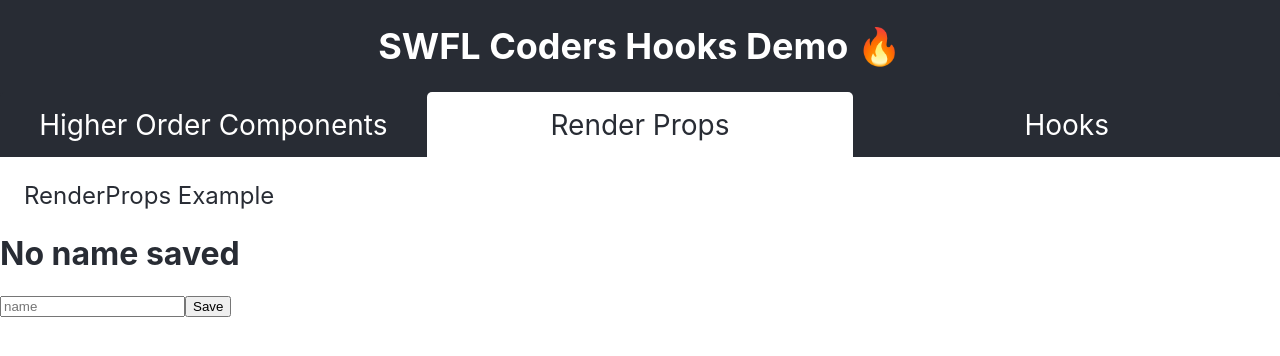
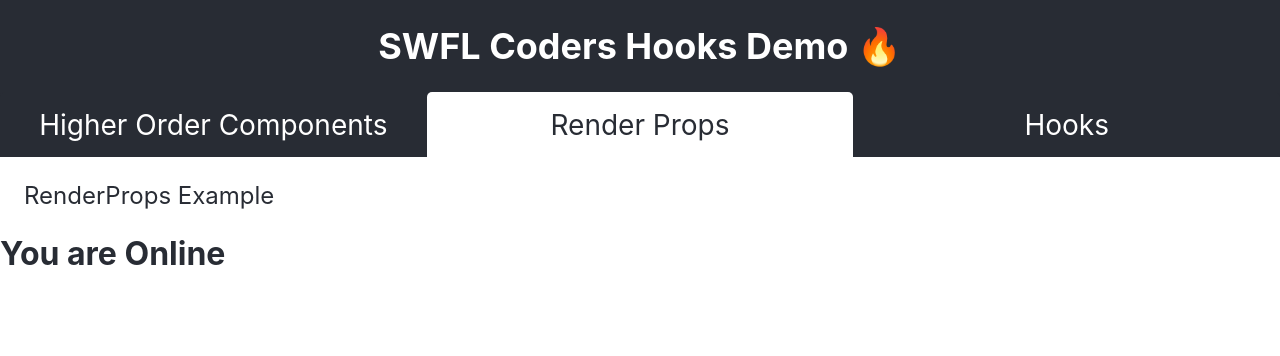
Before and after one commit to Casey1449/swfc-hooks-demo, a React (Create React App) app: page /RenderPropsExample in a window 1280 px wide. Shown: the top 356 px of the page. Built offline with nearby package versions, Linux system fonts and the light colour scheme.

Commit message:
change example to onlineStatus

```diff
--- /dev/null
+++ b/src/pages/HocExample/ChatButton.js
@@ -0,0 +1,12 @@
+import React from 'react';
+import withOnlineStatus from './withOnlineStatus';
+
+function ChatButton({ isOnline }) {
+  return (
+    <div>
+      <h1>You are {isOnline ? 'Online' : 'Offline'}</h1>
+    </div>
+  );
+}
+
+export default withOnlineStatus(ChatButton);
--- a/src/pages/HocExample/Form.js
+++ b/src/pages/HocExample/Form.js
@@ -3,36 +3,22 @@ import withLocalStorage from './withLocalStorage';
 
 class Form extends Component {
   state = {
-    displayName: '',
-    name: '',
+    sortBy: '',
   };
 
-  componentDidMount = () => {
-    const storedName = this.props.fetchItem('hocName');
-    if (storedName) {
-      this.setState({ displayName: storedName });
-    }
-  };
-
-  handleNameUpdate = e => this.setState({ name: e.target.value });
-
-  saveName = () => {
-    this.setState({ displayName: this.state.name });
-    this.props.saveItem('hocName', this.state.name);
-  };
+  handleChange = e => this.setState({ sortBy: e.target.value });
 
   render() {
-    const { displayName } = this.state;
     return (
-      <div>
-        <h1>{displayName ? `Hi ${displayName}!` : 'No name saved'}</h1>
-        <input
-          type="text"
-          onChange={this.handleNameUpdate}
-          placeholder="name"
-        />
-        <button onClick={this.saveName}>Save</button>
-      </div>
+      <>
+        <div id="txtboxLabel">Sort by</div>
+        <select value={this.state.sortBy} onChange={this.handleChange}>
+          <option value="grapefruit">Grapefruit</option>
+          <option value="lime">Lime</option>
+          <option value="coconut">Coconut</option>
+          <option value="mango">Mango</option>
+        </select>
+      </>
     );
   }
 }
--- a/src/pages/HocExample/index.js
+++ b/src/pages/HocExample/index.js
@@ -1,9 +1,9 @@
 import React from 'react';
-import Form from './Form';
+import ChatButton from './ChatButton';
 
 export default () => (
   <div>
     <h2 className="header">Higher Order Components Example</h2>
-    <Form />
+    <ChatButton />
   </div>
 );
--- a/src/pages/HocExample/withLocalStorage.js
+++ b/src/pages/HocExample/withLocalStorage.js
@@ -2,6 +2,10 @@ import React, { Component } from 'react';
 
 function withLocalStorage(WrappedComponent) {
   class HOC extends Component {
+    state = {
+      value: this.props.initialValue,
+    };
+
     fetchItem = key => localStorage.getItem(key);
 
     saveItem = (key, data) => localStorage.setItem(key, data);
--- /dev/null
+++ b/src/pages/HocExample/withOnlineStatus.js
@@ -0,0 +1,38 @@
+import React, { Component } from 'react';
+
+function HOC(WrappedComponent) {
+  class withOnlineStatus extends Component {
+    initialStatus =
+      window &&
+      window.navigator !== 'undefined' &&
+      typeof window.navigator.onLine === 'boolean'
+        ? window.navigator.onLine
+        : true;
+
+    state = {
+      isOnline: this.initialStatus,
+    };
+
+    componentDidMount() {
+      window.addEventListener('online', this.setOnline);
+      window.addEventListener('offline', this.setOffline);
+    }
+
+    setOnline = () => this.setState({ isOnline: true });
+
+    setOffline = () => this.setState({ isOnline: false });
+
+    componentWillUnmount() {
+      window.removeEventListener('online', this.setOnline);
+      window.removeEventListener('offline', this.setOffline);
+    }
+
+    render() {
+      return <WrappedComponent isOnline={this.state.isOnline} />;
+    }
+  }
+
+  return withOnlineStatus;
+}
+
+export default HOC;
--- /dev/null
+++ b/src/pages/HooksExample/ChatButton.js
@@ -0,0 +1,13 @@
+import React from 'react';
+import useOnlineStatus from './useOnlineStatus';
+
+function ChatButton() {
+  const isOnline = useOnlineStatus();
+  return (
+    <div>
+      <h1>You are {isOnline ? 'Online' : 'Offline'}</h1>
+    </div>
+  );
+}
+
+export default ChatButton;
--- a/src/pages/HooksExample/index.js
+++ b/src/pages/HooksExample/index.js
@@ -1,5 +1,6 @@
 import React from 'react';
+import ChatButton from './ChatButton';
 
-const hooks = () => <h2 className="header">Hooks Example</h2>;
+const hooks = () => <ChatButton />;
 
 export default hooks;
--- /dev/null
+++ b/src/pages/HooksExample/useOnlineStatus.js
@@ -0,0 +1,29 @@
+import { useState, useEffect } from 'react';
+
+function useOnlineStatus() {
+  const initialStatus =
+    window &&
+    window.navigator !== 'undefined' &&
+    typeof window.navigator.onLine === 'boolean'
+      ? window.navigator.onLine
+      : true;
+
+  let [isOnline, setOnlineStatus] = useState(initialStatus);
+
+  const setOnline = () => setOnlineStatus(true);
+
+  const setOffline = () => setOnlineStatus(false);
+
+  useEffect(() => {
+    window.addEventListener('online', setOnline);
+    window.addEventListener('offline', setOffline);
+    return () => {
+      window.removeEventListener('online', setOnline);
+      window.removeEventListener('offline', setOffline);
+    };
+  }, []);
+
+  return isOnline;
+}
+
+export default useOnlineStatus;
--- /dev/null
+++ b/src/pages/RenderPropsExample/ChatButton.js
@@ -0,0 +1,18 @@
+import React from 'react';
+import OnlineStatus from './OnlineStatus';
+
+function ChatButton({ isOnline }) {
+  return (
+    <div>
+      <h1>You are {isOnline ? 'Online' : 'Offline'}</h1>
+    </div>
+  );
+}
+
+export default () => {
+  return (
+    <OnlineStatus
+      render={({ isOnline }) => <ChatButton isOnline={isOnline} />}
+    />
+  );
+};
--- /dev/null
+++ b/src/pages/RenderPropsExample/OnlineStatus.js
@@ -0,0 +1,36 @@
+import { Component } from 'react';
+
+class OnlineStatus extends Component {
+  initialStatus =
+    window &&
+    window.navigator !== 'undefined' &&
+    typeof window.navigator.onLine === 'boolean'
+      ? window.navigator.onLine
+      : true;
+
+  state = {
+    isOnline: this.initialStatus,
+  };
+
+  setOnline = () => this.setState({ isOnline: true });
+
+  setOffline = () => this.setState({ isOnline: false });
+
+  componentDidMount() {
+    window.addEventListener('online', this.setOnline);
+    window.addEventListener('offline', this.setOffline);
+  }
+
+  componentWillUnmount() {
+    window.removeEventListener('online', this.setOnline);
+    window.removeEventListener('offline', this.setOffline);
+  }
+
+  render() {
+    return this.props.render({
+      isOnline: this.state.isOnline,
+    });
+  }
+}
+
+export default OnlineStatus;
--- a/src/pages/RenderPropsExample/index.js
+++ b/src/pages/RenderPropsExample/index.js
@@ -1,10 +1,9 @@
 import React from 'react';
-
-import Form from './Form';
+import ChatButton from './ChatButton';
 
 export default () => (
   <div>
     <h2 className="header">RenderProps Example</h2>
-    <Form />
+    <ChatButton />
   </div>
 );
```
